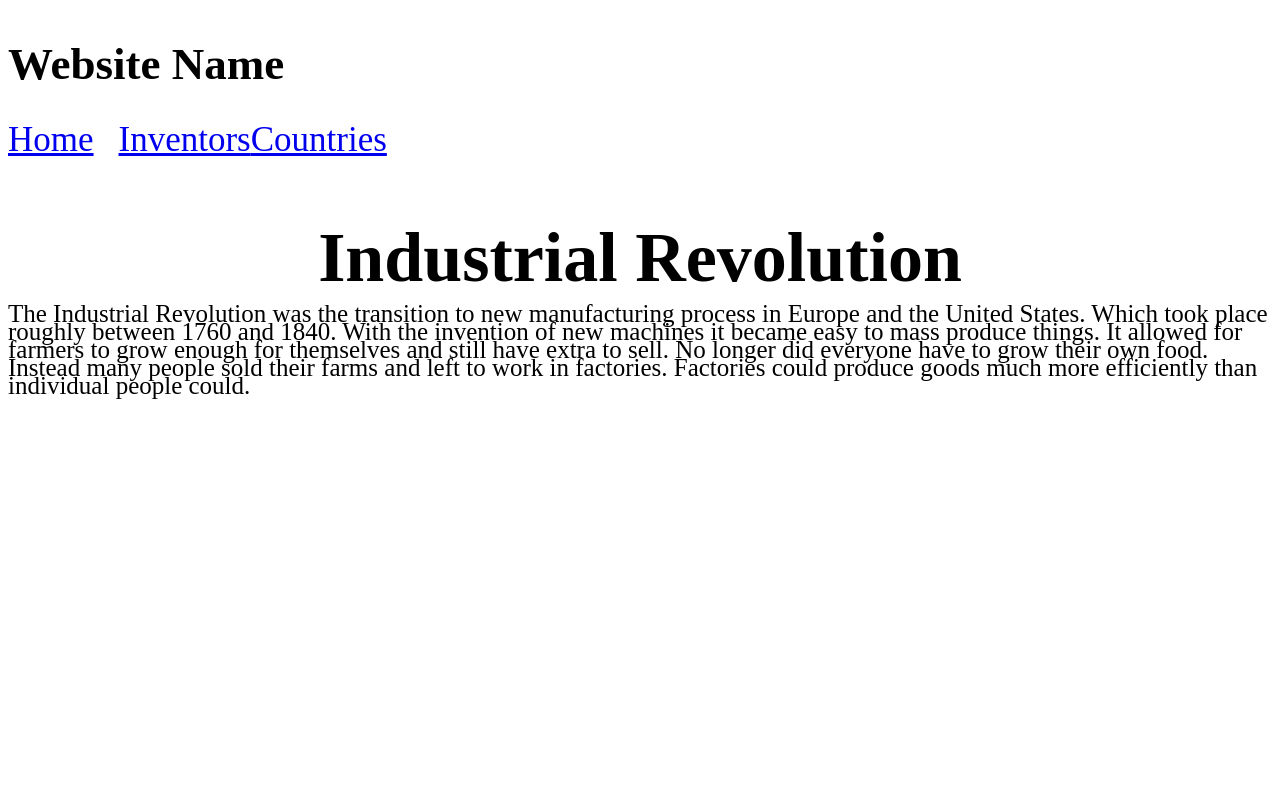
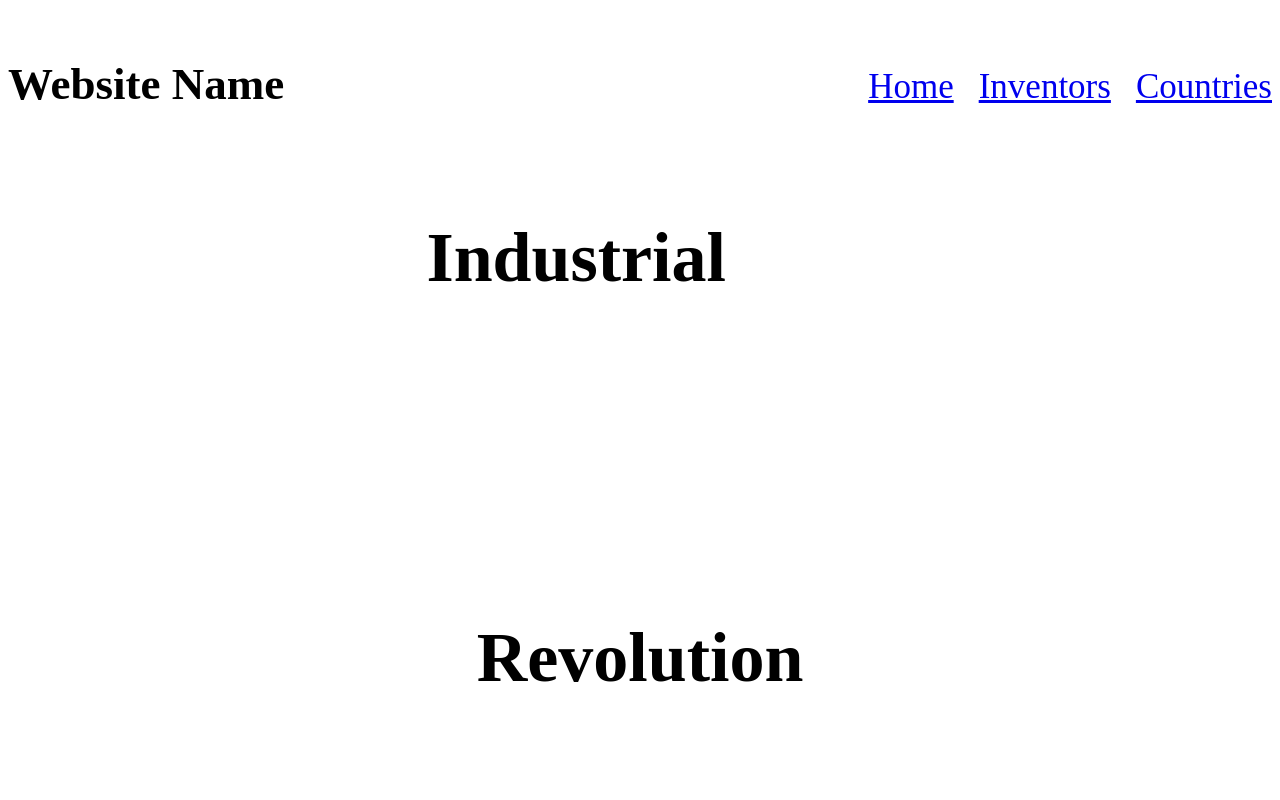
Before and after one commit to JoshuaVink/JoshuaVink.github.io, a plain HTML site: page index.html in a window 1280 px wide. Shown: the top 800 px of the page. Drawn offline with Linux system fonts and the light colour scheme.

Commit message:
header and nav in same line

```diff
--- a/styles.css
+++ b/styles.css
@@ -1,13 +1,17 @@
+header {
+    width: 100%
+}
+
 h1 {
-    text-align: left;
+    float: left;
     font-size: 45px;
-    display: inline-block;
+    margin-top: 0px;
 }
 
 nav {
-    text-align: right;
+    float: right;
     font-size: 35px;
-    display: inline-block;
+    margin-top: 9px;
 }
 
 nav ul {
@@ -15,22 +19,28 @@ nav ul {
     list-style: none;
     padding: 0;
     margin: 0;
+    text-align: right;
 }
 
 li:first-child {
    margin-right: 25px;
 }
 
+li:nth-child(2n) {
+    margin-right: 25px;
+}
+
 h2 {
     text-align: center;
     font-size: 70px;
-    margin-bottom: 10px;
+    margin-bottom: 0px;
+    line-height: 400px;
 }
 
 p1 {
     text-align: center;
     font-size: 25px;
     text-indent: 48px;
-    line-height: 0px;
+    line-height: 30px;
     margin-top: 0px;
 }
```
